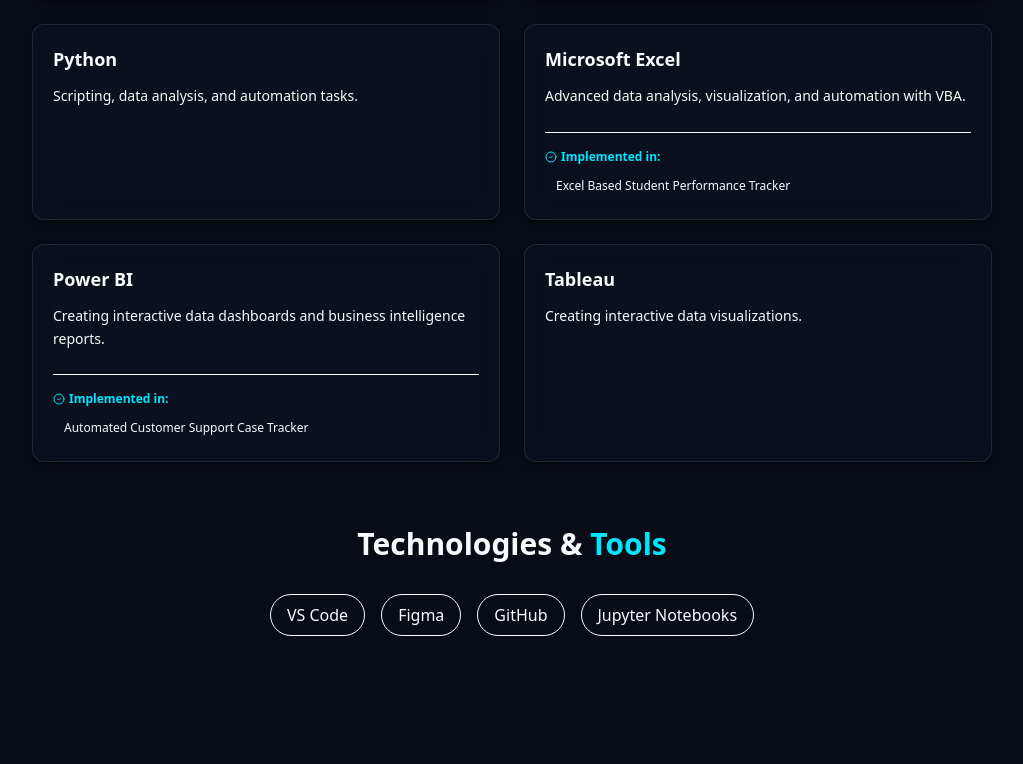
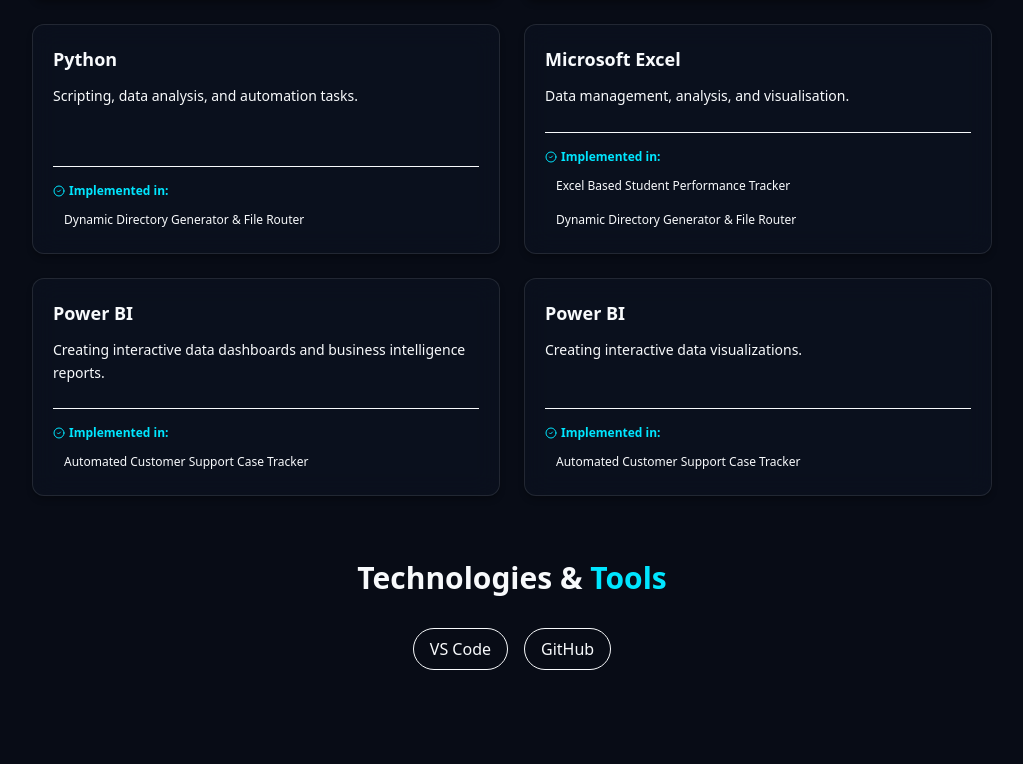
Before and after one commit to T-revin/Portfolio-Website, a React (Vite) app: page / in a window 1280 px wide. Shown: the part 2676-3440 px from the top of the page, without its empty margins (128-1151 px from the left). Built offline with nearby package versions, Linux system fonts and the light colour scheme.

Commit message:
Added new project to display create folders project

```diff
--- a/src/data/portfolio.js
+++ b/src/data/portfolio.js
@@ -37,10 +37,10 @@
     demoURL: '#',
     gitHubUrl: null,
     details: {
-      problem: '**Situation & Task:** The Student Services department was manually processing support emails from a shared Outlook mailbox. This manual data entry led to a 48-hour lag in reporting, human error, and a lack of visibility into current ticket volumes. My task was to design a zero-touch pipeline to automate data ingestion and provide stakeholders with a live overview of case metrics.',
-      solution: '**Action:** I engineered a dual-stage architecture. First, I developed two Power Automate flows that trigger upon incoming emails, parsing the metadata and writing it directly to a centralized SharePoint List. Second, I connected a Power BI dashboard directly to this list, utilizing Power Query for final data transformations and DAX for custom metric calculations (e.g., average response time).',
-      impact: '**Result:** The solution eliminated 100% of manual data entry for ticket tracking. Reporting latency was reduced from 2 days to near real-time (scheduled refreshes), enabling management to spot bottlenecks immediately and allocate resources effectively during high-volume periods.',
-      techStackDetails: ['Power Automate (Cloud Flows)', 'SharePoint Lists', 'Power BI Service', 'Power Query (M)', 'DAX']
+      problem: '**Situation & Task:** The Customer Support department was not tracking support cases done by email from a shared Outlook mailbox. This meant that there was no visibility into the number of support cases that were being handled by the department, and there was no way to track the progress of each case. Additionally, there was no way to identify trends in the types of support cases that were being handled, which made it difficult to identify areas where improvements could be made. ',
+      solution: '**Action:** I engineered a dual-stage architecture. First, I developed two Power Automate flows that trigger upon incoming emails, parsing the metadata and writing it directly to a centralised SharePoint List. Second, I connected a Power BI dashboard directly to this list, utilizing Power Query for final data transformations and DAX for custom metric calculations (e.g., average response time).',
+      impact: '**Result:** The solution produced a 100% automated data entry system for ticket tracking. This enabled data analysis to be done on the support cases, which allowed the department to identify trends in the types of support cases that were being handled, and identify areas where improvements could be made. ',
+      techStackDetails: ['Power Automate (Cloud Flows)', 'SharePoint Lists', 'Power BI Service', 'Power Query (M)']
     }
   },
   {
@@ -85,6 +85,23 @@
       architectureImage: '/projects/architecture-placeholder.png',
     },
   },
+  {
+    id: 5,
+    title: 'Dynamic Directory Generator & File Router',
+    description: 'A two-part Python automation engine that generates complex, nested directory trees from Excel logic and automatically routes unsorted files into them.',
+    image: '/projects/PythonRouter.png',
+    architectureImage: '/projects/CreateFolderPythonDiagram.png',
+    hasCaseStudy: true,
+    tags: ['Python', 'Pandas', 'OS/Shutil', 'Data Engineering'],
+    demoURL: '#',
+    gitHubUrl: 'https://github.com/T-revin/folder-creator.git',
+    details: {
+      problem: '**Situation & Task:** At my job at a higher education insitution, our growing student numbers imposed operational issues. One of which was creating individual folders for each student, to store their documents. The team was manually creating deep nests of folders for each student, e.g. by which course level, module, type of document, etc. This became highly unscalable, prone to human error, and wasted hours of administrative time. So I built a flexible, automated folder creation and sorting algorthim using Python.',
+      solution: '**Action:** My solution was to engineer a two-stage Python script using Pandas and the OS library. First, I designed a custom syntax engine that reads Excel headers (e.g., `topfolder/[node]/layer3`) to recursively generate infinite-depth folder trees based on user logic. Second, I built a file-routing script that parses incoming document names (separated by underscores) and automatically moves them into their corresponding nested directories.',
+      impact: '**Result:** Transformed an hours-long manual data-entry task into a near fully automated process. The solution eliminated all manual creation of folders, and eliminated drag-and-drop sorting errors, standardised the company’s digital filing taxonomy, and provided a scalable onboarding system for all future students.',
+      techStackDetails: ['Python (OS & Shutil libraries)', 'Pandas (Data manipulation)', 'Excel (Logic mapping)', 'Regex / String Parsing']
+    }
+  }
 ];
 
 export const skills = [
@@ -136,14 +153,14 @@
     name: 'Python',
     category: 'analysis',
     description: 'Scripting, data analysis, and automation tasks.',
-    relatedProjectIds: [],
+    relatedProjectIds: [5],
   },
   {
     id: 'excel',
     name: 'Microsoft Excel',
     category: 'analysis',
-    description: 'Advanced data analysis, visualization, and automation with VBA.',
-    relatedProjectIds: [3],
+    description: 'Data management, analysis, and visualisation.',
+    relatedProjectIds: [3,5],
   },
   {
     id: 'power-bi',
@@ -155,11 +172,11 @@
 
   // Tools
   {
-    id: 'tableau',
-    name: 'Tableau',
+    id: 'powerbi',
+    name: 'Power BI',
     category: 'visualisation',
     description: 'Creating interactive data visualizations.',
-    relatedProjectIds: [],
+    relatedProjectIds: [2],
   },
   {
     id: 'vscode',
@@ -169,24 +186,10 @@
     relatedProjectIds: [4],
   },
   {
-    id: 'figma',
-    name: 'Figma',
-    category: 'tool',
-    description: '',
-    relatedProjectIds: [],
-  },
-  {
     id: 'github',
     name: 'GitHub',
     category: 'tool',
     description: '',
     relatedProjectIds: [4],
   },
-  {
-    id: 'jupyter',
-    name: 'Jupyter Notebooks',
-    category: 'tool',
-    description: '',
-    relatedProjectIds: [],
-  },
 ];
```
Also changed, not shown: public/projects/CreateFolderPythonDiagram.png (added).
